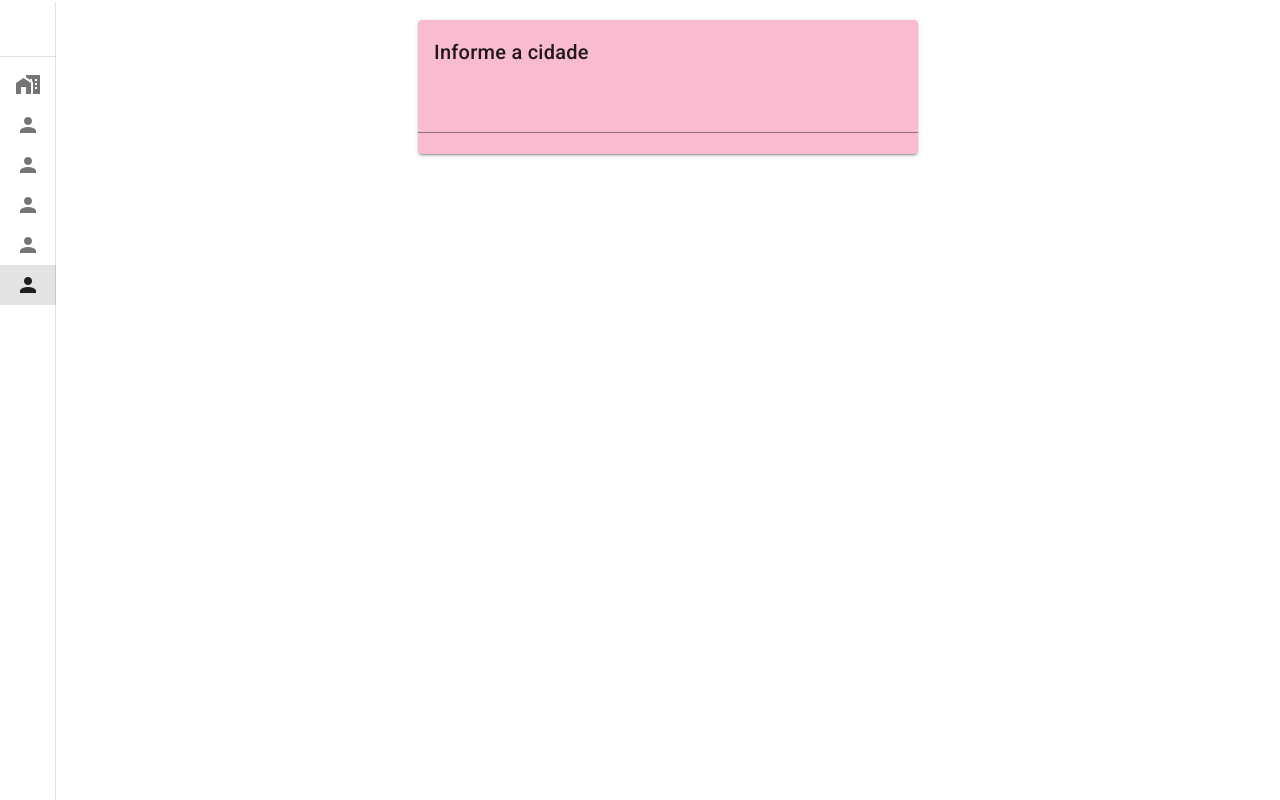
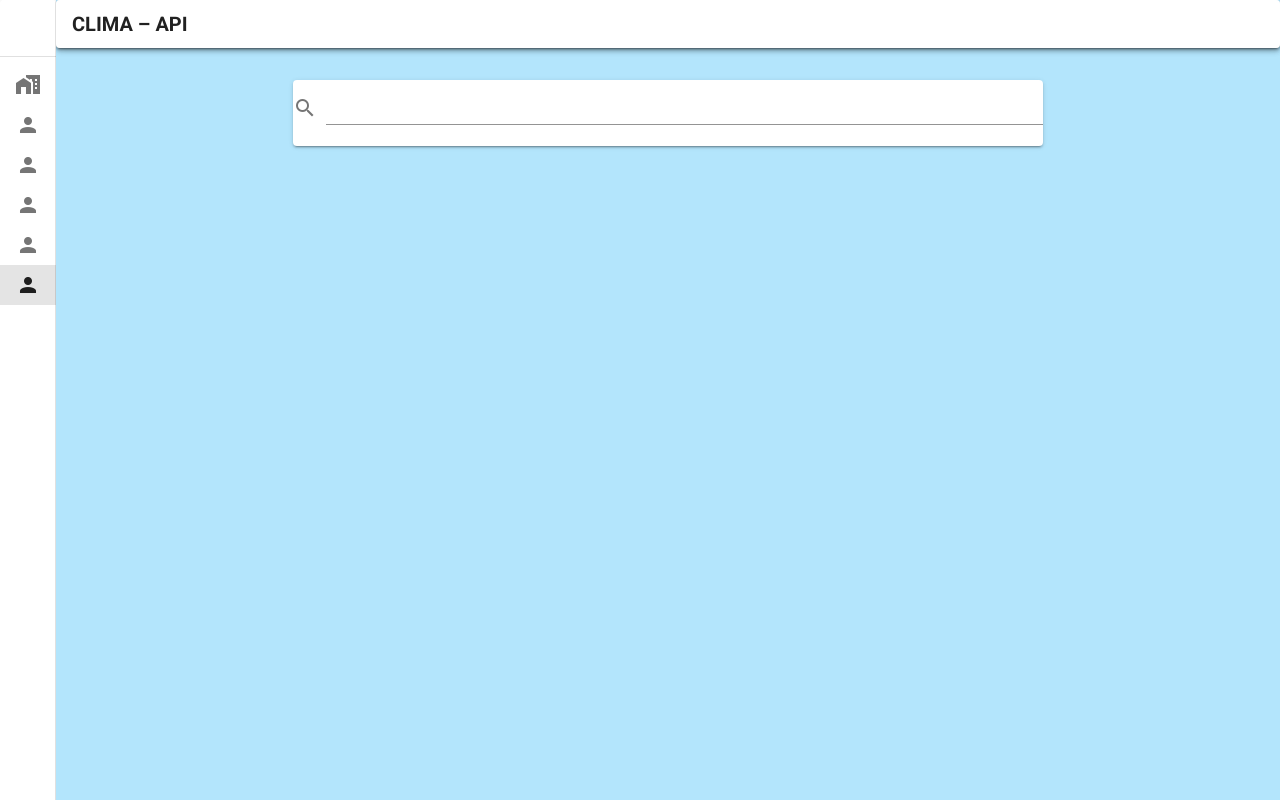
Before and after one commit to JoaoGuilherme08/desafio-vuetify-api, a Vue app: page /Luana in a window 1280 px wide. Built offline with nearby package versions, Linux system fonts and the light colour scheme.

Commit message:
Alteraçao feita

```diff
--- a/src/views/Luana.vue
+++ b/src/views/Luana.vue
@@ -1,86 +1,97 @@
 <template>
-  <v-app>
-    <v-card style="width: 500px;padding-bottom: -;margin-bottom: 20px;" class="mx-auto mt-5" color="pink lighten-4">
-      <v-card-title>Informe a cidade</v-card-title>
-    <v-text-field v-on:blur="validaCidade" required v-model="cidade" @keydown.enter="pesquisa">
+  <v-app id="background">
+    <div>
+      <v-card>
+        <v-toolbar dense>
+          <v-toolbar-title class="font-weight-bold"
+            >CLIMA – API</v-toolbar-title
+          >
+        </v-toolbar>
+      </v-card>
+    </div>
 
-    </v-text-field>
+    <div>
+      <v-card width="750" class="mx-auto mt-8">
+        <v-text-field
+          v-on:blur="validaCidade"
+          required
+          v-model="cidade"
+          @keydown.enter="pesquisa"
+          prepend-icon="mdi-magnify"
+        ></v-text-field>
       </v-card>
+    </div>
+
+    <div>
       <v-card
         id="card-tempo"
         v-show="cardTempo"
-    class="mx-auto"
-    max-width="400"
+        class="ma-auto mt-16"
+        max-width="700"
       >
         <v-list-item two-line>
           <v-list-item-content>
             <v-list-item-title class="text-h5">
-          {{cidade}}
+              {{ cidade }}
             </v-list-item-title>
           </v-list-item-content>
         </v-list-item>
 
         <v-card-text>
           <v-row align="center">
-        <v-col
-          class="text-h2"
-          cols="6"
-        >
-          {{resultado.temperature}}&deg;C
+            <v-col class="text-h2" cols="6">
+              {{ resultado.temperature }}&deg;C
             </v-col>
             <v-col cols="6">
-          <v-img
-            :src="icone"
-            width="92"
-          ></v-img>
+              <v-img :src="icone" width="160"></v-img>
             </v-col>
           </v-row>
         </v-card-text>
 
         <v-list-item>
           <v-list-item-icon>
-        <v-icon>mdi-send</v-icon>
-      </v-list-item-icon>
-      <v-list-item-subtitle>
-        {{resultado.wind_speed}}km/h
-         </v-list-item-subtitle>
-    </v-list-item>
-
-    <v-list-item>
-      <v-list-item-icon>
             <v-icon>mdi-cloud-download</v-icon>
           </v-list-item-icon>
-      <v-list-item-subtitle>
-        {{resultado.humidity}}%
-        </v-list-item-subtitle>
+
+          <v-list-item-subtitle>{{ resultado.humidity }}%</v-list-item-subtitle>
         </v-list-item>
       </v-card>
+    </div>
   </v-app>
 </template>
 
 <script>
 export default {
-    name: 'App',
-    data: ()=>({
+  name: "App",
+  data: () => ({
     cidade: "",
-      resultado:[],
-      icone:"",
+    resultado: [],
+    icone: "",
     cardTempo: false,
   }),
-  methods:{
-    validaCidade(){
-      if(this.cidade == ""){
+  methods: {
+    validaCidade() {
+      if (this.cidade == "") {
         this.cardTempo = false;
       }
     },
     async pesquisa() {
-      const response=await fetch(`http://api.weatherstack.com/forecast?access_key=fbced4667508feea2e1d32a047267824&query=${this.cidade}&langauge=pt`);
-      const json=await response.json();
-      this.resultado=json.current;
-      this.icone=json.current.weather_icons[0];
-      this.cardTempo=true;
+      const response = await fetch(
+        `http://api.weatherstack.com/forecast?access_key=fbced4667508feea2e1d32a047267824&query=${this.cidade}&langauge=pt`
+      );
+      const json = await response.json();
+      this.resultado = json.current;
+      this.icone = json.current.weather_icons[0];
+      this.cardTempo = true;
+    },
+  },
+};
+</script>
+
+<style>
+#background {
+  background-color: #b3e5fc;
 }
+#toolbar {
 }
-  };
-  //teste
-</script>
+</style>
```
Lines whose indentation alone changed are shown as unchanged.
